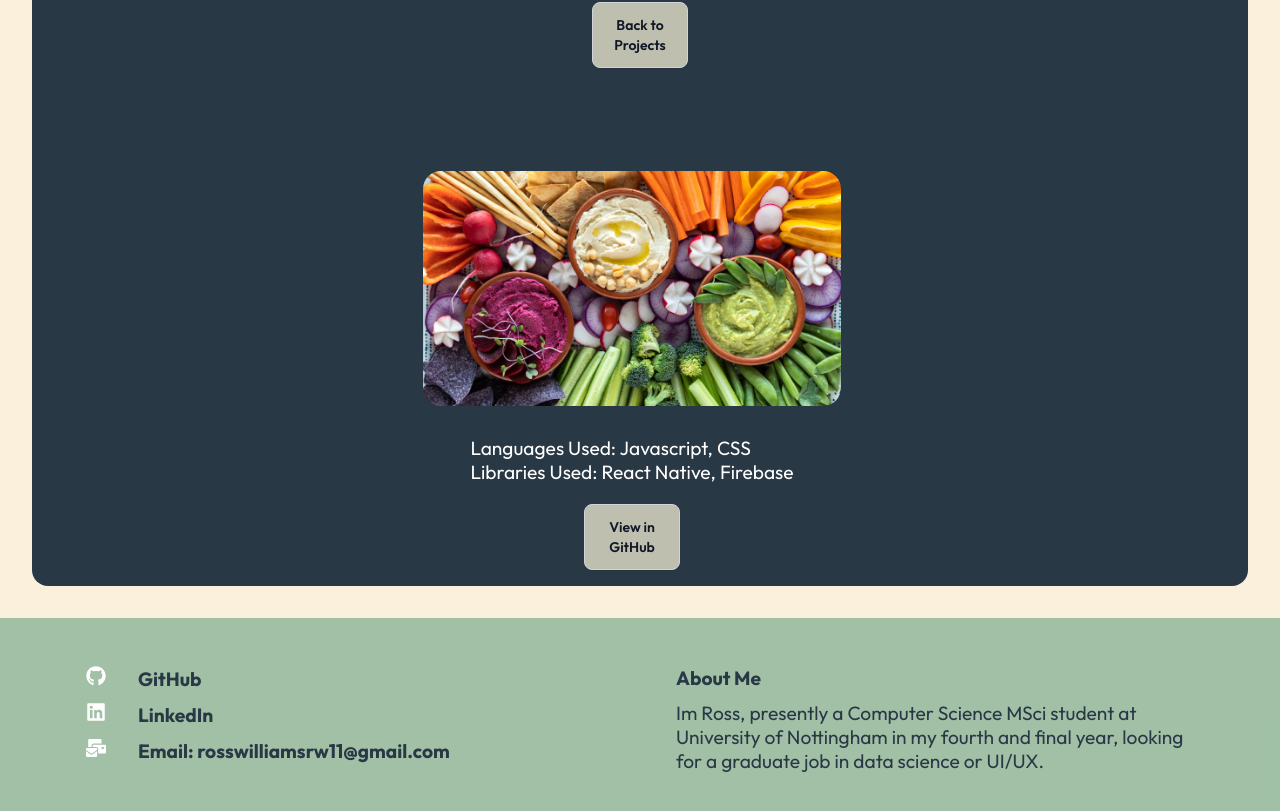
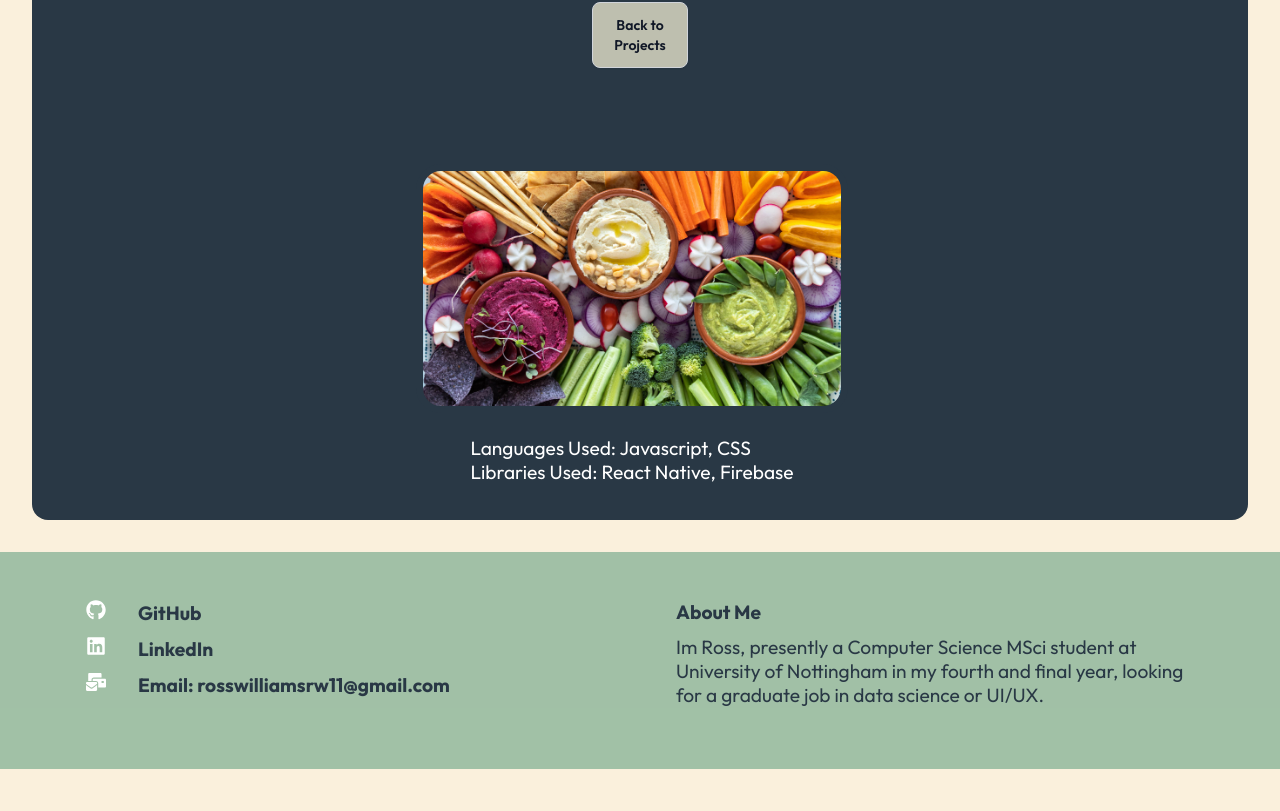
Before and after one commit to RossWilliamsProject/Portfolio-Site, a React (Create React App) app: page /MealPlannerPage in a window 1280 px wide. Shown: the part 817-1628 px from the top of the page. After the commit the page ends 1586 px from the top, so only its background shows below. Built offline with nearby package versions, Linux system fonts and the light colour scheme.

Commit message:
v7.1 - added cv

```diff
--- a/src/Components/EducationComponents/EducationContent.js
+++ b/src/Components/EducationComponents/EducationContent.js
@@ -33,9 +33,9 @@ const EducatonContent = () => {
                         <button className="btn"> Contact </button>
                     </Link>
                     <div className="divider" />
-                    <Link to="">
+                    <a href="/RossWilliamsCV.pdf">
                         <button className="btn"> CV </button>
-                    </Link>
+                    </a>
                 </div>
             </div>
 
--- a/src/Components/ProjectOverviewComponents/MealPlannerOverview.js
+++ b/src/Components/ProjectOverviewComponents/MealPlannerOverview.js
@@ -44,9 +44,6 @@ const MealPlannerOverview = () => {
                     <br></br>
                     Libraries Used: React Native, Firebase
                 </p>
-                <Link to="">
-                    <button className="btn"> View in GitHub </button>
-                </Link>
             </div>
         </div>
     )
```
Also changed, not shown: 2 other files (tests, documents, lock files or other folders).
